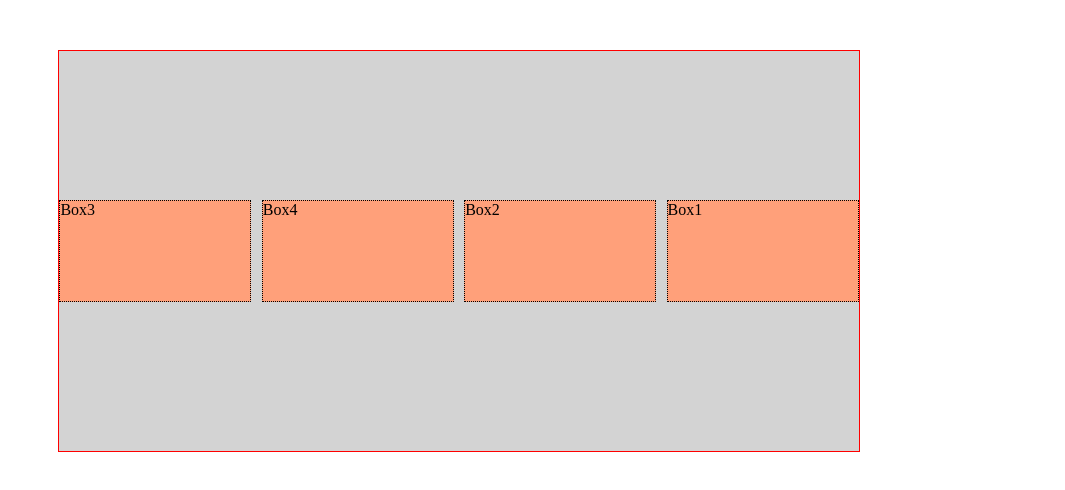
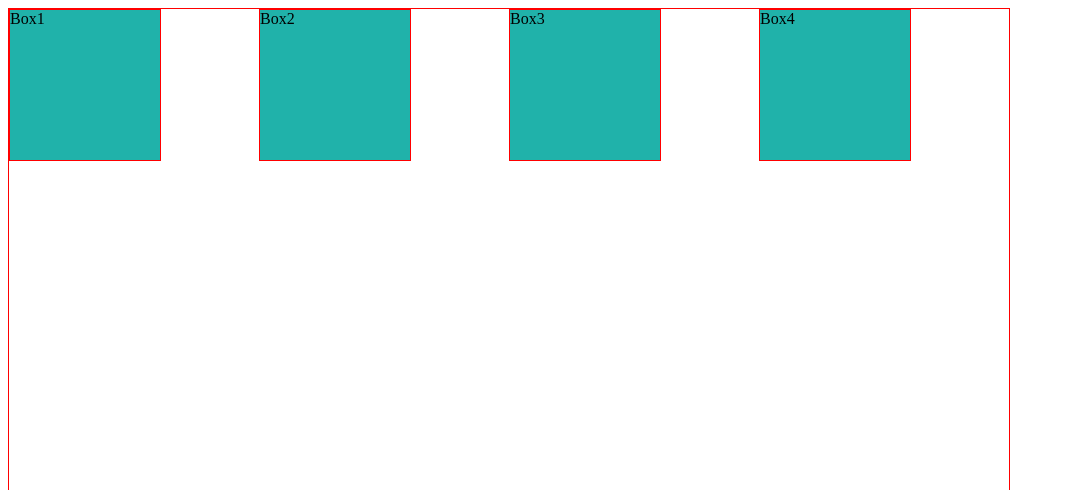
Before and after one commit to Jeet2024-lab/ABES-TOT-FSD, a plain HTML site: page Day3 CSS2/index.html in a window 1280 px wide. Shown: the top 490 px of the page, without its empty margins (0-1065 px from the left). Drawn offline with Linux system fonts and the light colour scheme.

Commit message:
grid concept

```diff
--- a/Day3 CSS2/style.css
+++ b/Day3 CSS2/style.css
@@ -1,25 +1,25 @@
-.box{
+/* .box{
 display: flex;
 border: 1px solid red;
 height: 400px;
 width: 800px;
 margin: 50px;
-background-color: lightgrey;
+background-color: lightgrey; */
 /* flex-direction: column; */
 /* flex-direction: row-reverse; */
 /* flex-direction: column-reverse; */
-flex-wrap: wrap;
-gap: 10px;
+/* flex-wrap: wrap;
+gap: 10px; */
 /* justify-content: flex-start;
  */
  /* justify-content: flex-end; */
- justify-content: space-evenly;
+ /* justify-content: space-evenly; */
 
  /* vertically placing */
- align-content: center;
+ /* align-content: center; */
 
  /* horizontal placing */
- align-items: center;
+ /* align-items: center; */
 
 
 
@@ -27,9 +27,9 @@ gap: 10px;
 
 
 
-}
+/* } */
 
-.box1{
+/* .box1{
     width: 190px;
     height:100px ;
 border : 1px dotted black;
@@ -86,4 +86,44 @@ background-color: lightsalmon;
     height:100px ;
 border : 1px dotted black;
 background-color: lightsalmon;
+} */
+
+.box{
+    display: grid;
+    height: 800px;
+    width: 1000px;
+    border: 1px solid red;
+    /* grid-template-columns: 200px 300px 300px 150px; */
+    /* grid-template-columns: 50% 20% 20% 10%; */
+    grid-template-columns: repeat(4, 1fr);
+    /* grid-template-columns: 1fr 4fr; */
+    grid-template-rows:200px 400px 200px ;
 }
+
+.box1{
+height: 150px;
+    width: 150px;
+    border: 1px solid red;
+    background-color: lightseagreen;
+}
+
+.box2{
+ height: 150px;
+    width: 150px;
+    border: 1px solid red;
+      background-color: lightseagreen
+}
+
+.box3{
+height: 150px;
+    width: 150px;
+    border: 1px solid red;
+      background-color: lightseagreen
+}
+
+.box4{
+height: 150px;
+    width: 150px;
+    border: 1px solid red;
+      background-color: lightseagreen
+}
```
Also changed, not shown: Day3 CSS2/grid.html (added, +23 -0 lines).
